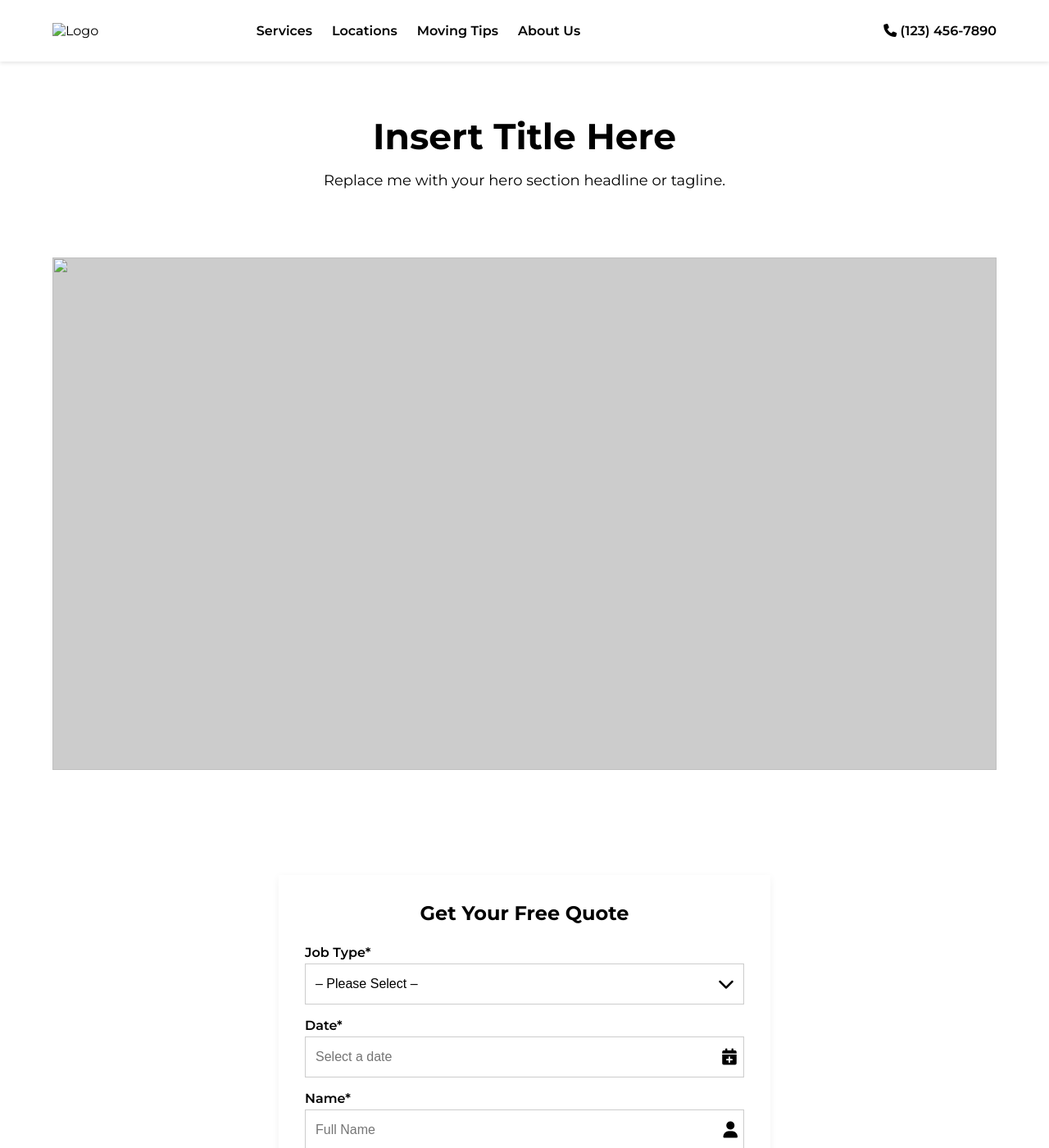
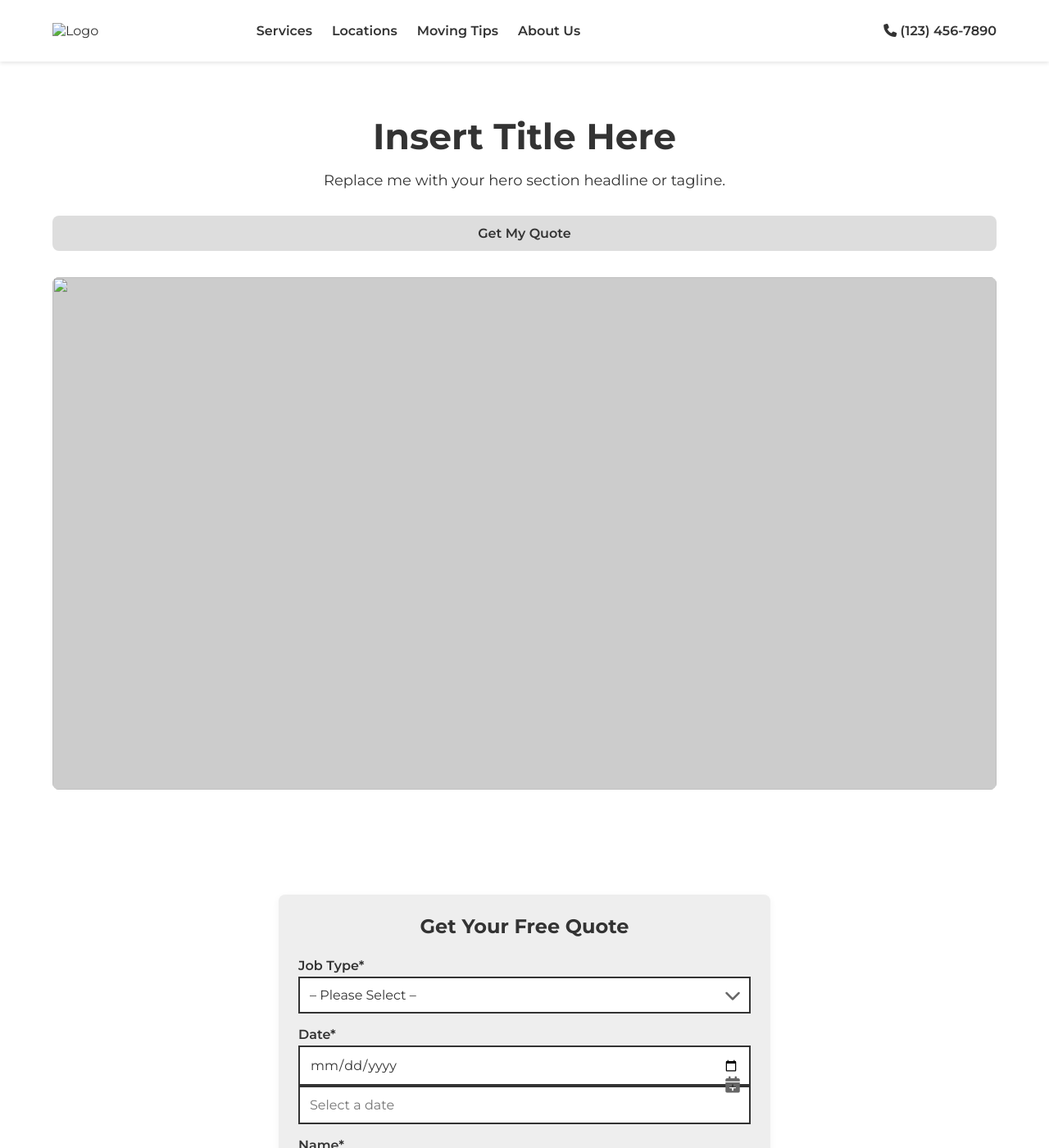
Before and after one commit to transamericanlogisticsgroup/brand-website-template, a Jekyll site: the page built from index.html, in a window 1280 px wide and 1400 px high. Shown: the whole window at 82% size. Built offline with Jekyll 4.4.1, drawn with Linux system fonts in a browser that asks for light colours.

Commit message:
Update quote.html

```diff
--- a/_includes/quote.html
+++ b/_includes/quote.html
@@ -2,145 +2,80 @@
 
 <style>
   :root {
-    --primary-color:    {{ site.primary_color }};
-    --accent-color:     {{ site.accent_color }};
-    --text-color:       {{ site.text_color }};
-    --secondary-bg:     {{ site.secondary_bg_color }};
-    --error-color:      {{ site.error_color }};
-    --border-radius:    {{ site.border_radius }};
-    --font-family:      '{{ site.google_fonts[0].family }}', sans-serif;
+    /* Typography */
+    --font-family:       '{{ site.theme.font.family }}', sans-serif;
+    --font-weight-normal:   {{ site.theme.font.weights[0] }};
+    --font-weight-semibold: {{ site.theme.font.weights[1] }};
+    --font-weight-bold:     {{ site.theme.font.weights[2] }};
+
+    /* Shapes */
+    --border-radius:     {{ site.theme.border_radius }};
+
+    /* Backgrounds */
+    --bg:                {{ site.theme.colors.background }};
+    --bg-alt:            {{ site.theme.colors.background_alt }};
+    --surface:           {{ site.theme.colors.surface }};
+
+    /* Primary palette */
+    --primary:           {{ site.theme.colors.primary }};
+    --primary-light:     {{ site.theme.colors.primary_light }};
+    --primary-dark:      {{ site.theme.colors.primary_dark }};
+
+    /* Secondary palette */
+    --secondary:         {{ site.theme.colors.secondary }};
+    --secondary-light:   {{ site.theme.colors.secondary_light }};
+    --secondary-dark:    {{ site.theme.colors.secondary_dark }};
+
+    /* Text */
+    --text:              {{ site.theme.colors.text }};
+    --text-light:        {{ site.theme.colors.text_light }};
+
+    /* Accent & states */
+    --accent:            {{ site.theme.colors.accent }};
+    --accent-dark:       {{ site.theme.colors.accent_dark }};
+    --error:             {{ site.theme.colors.error }};
   }
 
-  /* Spinner for submit button */
-  .spinner {
-    display: inline-block;
-    width: 1em; height: 1em;
-    border: 2px solid var(--accent-color);
-    border-top-color: transparent;
-    border-radius: 50%;
-    animation: spin 0.6s linear infinite;
-    vertical-align: middle;
+  /* Base reset */
+  body {
+    font-family: var(--font-family);
+    color: var(--text);
+    background-color: var(--bg);
   }
-  @keyframes spin { to { transform: rotate(360deg); } }
 
-  /* Add Address button */
-  #add-address {
-    display: block;
-    margin: 0 auto 3rem;
+  /* Container/Card */
+  .card {
+    background-color: var(--surface);
+    border-radius: var(--border-radius);
+    padding: 1.5rem;
+  }
+
+  /* Form elements */
+  input, select, textarea {
+    width: 100%;
     padding: 0.75rem;
-    width: auto;
+    background-color: var(--bg);
+    border: 1px solid var(--primary-light);
     border-radius: var(--border-radius);
-    background-color: var(--accent-color);
-    color: #fff;
+    box-sizing: border-box;
     font-family: var(--font-family);
     font-size: 1rem;
-    font-weight: 600;
-    text-align: center;
-    border: none;
-    cursor: pointer;
-    transition: background-color 0.2s ease;
-  }
-  #add-address:hover {
-    background-color: var(--primary-color);
+    color: var(--text);
+    appearance: none;
   }
 
-  /* Base field styles */
-  select,
-  input[type="text"],
-  input[type="tel"],
-  input[type="email"] {
-    width: 100%;
-    padding: 0.75rem;
-    padding-right: 2.5rem;
-    background: #fff;
-    border: 1px solid #ccc;
-    border-radius: var(--border-radius);
-    box-sizing: border-box;
-    appearance: none;
-    -webkit-appearance: none;
-    -moz-appearance: none;
-    font-family: var(--font-family);
-    font-size: 1rem;
-    font-weight: 400;
-    line-height: 1.5;
-    color: var(--text-color);
+  .field-wrapper {
+    position: relative;
+    margin-bottom: 1rem;
   }
-
-  /* Ensure readonly date display matches */
-  .field-wrapper input#date {
-    font-family: var(--font-family);
-    font-size: 1rem;
-    font-weight: 400;
-    line-height: 1.5;
-    color: var(--text-color);
-  }
-
-  /* Make the <select> look like the other inputs */
-  .field-wrapper select {
-    width: 100%;
-    padding: 0.75rem 2.5rem 0.75rem 0.75rem;
-    background: #fff;
-    border: 1px solid #ccc;
-    border-radius: var(--border-radius);
-    font-family: var(--font-family);
-    font-size: 1rem;
-    font-weight: 400;
-    line-height: 1.5;
-    color: var(--text-color);
-    box-sizing: border-box;
-    appearance: none;
-    -webkit-appearance: none;
-    -moz-appearance: none;
-  }
-
-  /* Hide native dropdown arrow in IE/Edge */
-  .field-wrapper select::-ms-expand {
-    display: none;
-  }
-
-  /* Style the options themselves */
-  .field-wrapper select option {
-    padding: 0.75rem;
-    background: #fff;
-    color: var(--text-color);
-  }
-
-  /* Keep your Font-Awesome chevron perfectly positioned */
-  .field-wrapper i.fa-chevron-down {
+  .field-wrapper i {
     position: absolute;
-    top: 50%;
-    right: 0.75rem;
+    top: 50%; right: 0.75rem;
     transform: translateY(-50%);
     pointer-events: none;
     font-size: 1.25rem;
+    color: var(--text-light);
   }
-
-  /* Invisible native date input to trigger picker */
-  .field-wrapper input#date-picker {
-    position: absolute;
-    top: 0; left: 0;
-    width: 100%; height: 100%;
-    opacity: 0;
-    cursor: pointer;
-  }
-
-  /* Wrapper for fields with icons */
-  .field-wrapper {
-    position: relative;
-    margin-bottom: 1rem;
-    color: var(--accent-color);
-  }
-
-  /* Decorative icons never block clicks */
-  .field-wrapper i {
-    position: absolute;
-    top: 50%; right: 0.5rem;
-    transform: translateY(-50%);
-    font-size: 1.25rem;
-    pointer-events: none;
-  }
-
-  /* Delete-X button: visible only after 3+ addresses */
   .field-wrapper .delete-icon {
     position: absolute;
     top: 50%; right: 0.5rem;
@@ -149,111 +84,128 @@
     border: none;
     cursor: pointer;
     font-size: 1.25rem;
-    color: var(--error-color);
+    color: var(--error);
     display: none;
-    z-index: 2;
-    pointer-events: all;
   }
   .address-group.show-delete .delete-icon {
     display: block;
   }
 
-  /* Hide native date picker icon */
-  input[type="date"]::-webkit-calendar-picker-indicator { opacity: 0; }
-  input[type="date"]::-ms-clear,
-  input[type="date"]::-ms-expand { display: none; }
+  /* Custom dropdown arrow */
+  .field-wrapper select::-ms-expand { display: none; }
 
-  /* Modal backdrop */
+  /* Spinner */
+  .spinner {
+    display: inline-block;
+    width: 1em; height: 1em;
+    border: 2px solid var(--accent);
+    border-top-color: transparent;
+    border-radius: 50%;
+    animation: spin 0.6s linear infinite;
+    vertical-align: middle;
+  }
+  @keyframes spin { to { transform: rotate(360deg); } }
+
+  /* Buttons */
+  .btn-primary {
+    display: inline-block;
+    background-color: var(--primary);
+    color: var(--bg);
+    border: none;
+    border-radius: var(--border-radius);
+    padding: 0.75rem 1.5rem;
+    font-family: var(--font-family);
+    font-weight: var(--font-weight-semibold);
+    font-size: 1rem;
+    cursor: pointer;
+    text-align: center;
+    transition: background-color 0.2s ease;
+  }
+  .btn-primary:hover {
+    background-color: var(--primary-dark);
+  }
+
+  .btn-secondary {
+    display: inline-block;
+    background-color: var(--secondary);
+    color: var(--bg);
+    border: none;
+    border-radius: var(--border-radius);
+    padding: 0.5rem 1rem;
+    font-family: var(--font-family);
+    font-weight: var(--font-weight-normal);
+    font-size: 1rem;
+    cursor: pointer;
+    text-align: center;
+    transition: background-color 0.2s ease;
+  }
+  .btn-secondary:hover {
+    background-color: var(--secondary-dark);
+  }
+
+  .btn-accent {
+    display: block;
+    margin: 0 auto 1.5rem;
+    background-color: var(--accent);
+    color: var(--text);
+    border: none;
+    border-radius: var(--border-radius);
+    padding: 0.75rem;
+    font-family: var(--font-family);
+    font-weight: var(--font-weight-semibold);
+    font-size: 1rem;
+    cursor: pointer;
+    text-align: center;
+    transition: background-color 0.2s ease;
+  }
+  .btn-accent:hover {
+    background-color: var(--accent-dark);
+  }
+
+  /* Modal */
   .modal-backdrop {
-    position: fixed;
-    top: 0; left: 0;
-    width: 100%; height: 100%;
+    position: fixed; inset: 0;
     background: rgba(0,0,0,0.5);
     display: none;
-    align-items: center;
-    justify-content: center;
+    align-items: center; justify-content: center;
     z-index: 1000;
   }
   .modal {
-    background: #fff;
+    background: var(--bg);
     padding: 2rem;
     border-radius: var(--border-radius);
     max-width: 400px; width: 90%;
     box-shadow: 0 4px 12px rgba(0,0,0,0.15);
   }
   .modal h3 {
-    margin-top: 0; margin-bottom: 1rem;
-    color: var(--primary-color);
+    margin: 0 0 1rem;
+    font-family: var(--font-family);
+    color: var(--primary);
   }
-  .modal p { margin-bottom: 1.5rem; }
-  .modal .btn-group {
-    display: flex; gap: 1rem; justify-content: flex-end;
-  }
-  .modal .btn {
-    padding: 0.5rem 1rem;
-    border-radius: var(--border-radius);
-    border: 1px solid var(--text-color);
-    background: var(--secondary-bg);
-    color: var(--text-color);
-    cursor: pointer;
-    font-family: var(--font-family);
-    font-size: 1rem;
-  }
-  .modal .btn-confirm {
-    background: var(--accent-color);
-    color: #fff;
-    border: none;
+  .modal p { margin-bottom: 1rem; }
+  .btn-group {
+    display: flex; gap: 0.5rem; justify-content: flex-end;
   }
 
-  /* Full-width quote submit button */
-  .btn-submit {
-    display: block;
-    width: 100%;
-    padding: 0.75rem;
-    border-radius: var(--border-radius);
-    background-color: var(--primary-color);
-    color: #fff;
-    font-family: var(--font-family);
-    font-size: 1rem;
-    font-weight: 600;
-    text-align: center;
-    border: none;
-    cursor: pointer;
-  }
-  .btn-submit:hover {
-    background-color: var(--accent-color);
-  }
-
-  #job-type option {
-    font-family: var(--font-family);
-    font-size: 1rem;
-    font-weight: 400;
-    line-height: 1.5;
-    color: var(--text-color);
-    background: #fff;
-  }
-
+  /* Scrollbars */
   #job-type::-webkit-scrollbar {
-    width: 0.75rem;
-    border-radius: var(--border-radius);
+    width: 0.75rem; border-radius: var(--border-radius);
   }
   #job-type::-webkit-scrollbar-track {
-    background: #f1f1f1;
-    border-radius: var(--border-radius);
+    background: var(--bg-alt); border-radius: var(--border-radius);
   }
   #job-type::-webkit-scrollbar-thumb {
-    background: #ccc;
-    border-radius: var(--border-radius);
+    background: var(--primary-light); border-radius: var(--border-radius);
   }
 </style>
 
 <section id="quote">
   <div class="container">
     <div class="card">
-      <h2 style="color:var(--primary-color); text-align:center; margin-bottom:1.5rem;">
+      <h2 style="text-align:center; margin-bottom:1.5rem;">
         Get Your Free Quote
       </h2>
-      <form id="quote-form" method="POST" action="{{ site.quote.submission_url }}">
+      <form id="quote-form" action="{{ site.quote.submission_url }}" method="POST">
         <input type="hidden" name="To" value="{{ site.phone.ie64 }}" />
 
         <!-- Job Type -->
@@ -280,17 +232,17 @@
                 <option>Office Relocation</option>
               </optgroup>
             </select>
-            <i class="fa-solid fa-chevron-down" aria-hidden="true"></i>
+            <i class="fa-solid fa-chevron-down"></i>
           </div>
         </div>
 
         <!-- Date -->
         <div class="form-group">
-          <label for="date">Date*</label>
+          <label for="date-picker">Date*</label>
           <div class="field-wrapper">
             <input type="date" id="date-picker" required />
-            <input type="text" id="date" name="date" placeholder="Select a date" required readonly />
-            <i class="fa-solid fa-calendar-plus" aria-hidden="true"></i>
+            <input type="text" id="date" name="date" placeholder="Select a date" readonly required />
+            <i class="fa-solid fa-calendar-plus"></i>
           </div>
         </div>
 
@@ -299,7 +251,7 @@
           <label for="name">Name*</label>
           <div class="field-wrapper">
             <input type="text" id="name" name="name" placeholder="Full Name" required />
-            <i class="fa-solid fa-user" aria-hidden="true"></i>
+            <i class="fa-solid fa-user"></i>
           </div>
         </div>
 
@@ -308,7 +260,7 @@
           <label for="phone">Phone Number*</label>
           <div class="field-wrapper">
             <input type="tel" id="phone" name="From" placeholder="+1XXXXXXXXXX" required />
-            <i class="fa-solid fa-phone" aria-hidden="true"></i>
+            <i class="fa-solid fa-phone"></i>
           </div>
         </div>
 
@@ -317,38 +269,36 @@
           <label for="email">Email*</label>
           <div class="field-wrapper">
             <input type="email" id="email" name="email" placeholder="you@example.com" required />
-            <i class="fa-solid fa-envelope" aria-hidden="true"></i>
+            <i class="fa-solid fa-envelope"></i>
           </div>
         </div>
 
-        <!-- Service Addresses -->
+        <!-- Addresses -->
         <div id="addresses-container">
           <div class="form-group address-group">
             <label>Address A*</label>
             <div class="field-wrapper">
               <input type="text" name="Addresses" placeholder="Enter Address A" required />
-              <button type="button" class="delete-icon" aria-label="Delete address">
-                <i class="fa-solid fa-xmark"></i>
-              </button>
+              <button type="button" class="delete-icon"><i class="fa-solid fa-xmark"></i></button>
             </div>
           </div>
           <div class="form-group address-group">
             <label>Address B</label>
             <div class="field-wrapper">
               <input type="text" name="Addresses" placeholder="Enter Address B" />
-              <button type="button" class="delete-icon" aria-label="Delete address">
-                <i class="fa-solid fa-xmark"></i>
-              </button>
+              <button type="button" class="delete-icon"><i class="fa-solid fa-xmark"></i></button>
             </div>
           </div>
         </div>
-        <button type="button" id="add-address">
+        <button type="button" id="add-address" class="btn-accent">
           <i class="fa-solid fa-plus"></i> Add Address
         </button>
 
         <!-- Submit -->
         <div class="form-group">
-          <button type="submit" id="submit-btn" class="btn-submit">Get My Quote!</button>
+          <button type="submit" id="submit-btn" class="btn-primary">
+            <span>Get My Quote!</span>
+          </button>
         </div>
       </form>
 
@@ -360,14 +310,14 @@
           <p><strong>Phone:</strong> <span id="confirm-phone"></span></p>
           <p><strong>Email:</strong> <span id="confirm-email"></span></p>
           <div class="btn-group">
-            <button type="button" class="btn" id="cancel-btn">Cancel</button>
-            <button type="button" class="btn btn-confirm" id="confirm-btn">Confirm</button>
+            <button type="button" class="btn-secondary" id="cancel-btn">Cancel</button>
+            <button type="button" class="btn-primary" id="confirm-btn">Confirm</button>
           </div>
         </div>
       </div>
 
       <!-- Success Message -->
-      <div id="quote-success" style="display:none; text-align:center; margin-top:1rem; color:var(--primary-color);">
+      <div id="quote-success" style="display:none; text-align:center; margin-top:1rem; color:var(--primary);">
         <strong>Sent!</strong><br>
         Thank you! You will receive an emailed quote and an SMS or call follow-up shortly.
       </div>
@@ -391,7 +341,7 @@
   const confirmEmail = document.getElementById('confirm-email');
   const letters = 'ABCDEFGHIJKLMNOPQRSTUVWXYZ'.split('');
 
-  form.addEventListener('submit', (e) => {
+  form.addEventListener('submit', e => {
     if (!form.checkValidity()) {
       form.reportValidity();
       return;
@@ -418,23 +368,23 @@
   function refresh() {
     const groups = container.querySelectorAll('.address-group');
     groups.forEach((g, i) => {
-      const label = g.querySelector('label');
-      const input = g.querySelector('input');
-      label.textContent = `Address ${letters[i]}${i === 0 ? '*' : ''}`;
-      input.placeholder = `Enter Address ${letters[i]}`;
-      input.required = i === 0;
+      const lbl = g.querySelector('label');
+      const inp = g.querySelector('input');
+      lbl.textContent = `Address ${letters[i]}${i === 0 ? '*' : ''}`;
+      inp.placeholder = `Enter Address ${letters[i]}`;
+      inp.required = i === 0;
       g.classList.toggle('show-delete', groups.length >= 3);
     });
   }
   function attach(g) {
-    g.querySelector('.delete-icon')
-     .addEventListener('click', () => {
-       g.remove();
-       refresh();
-     });
+    g.querySelector('.delete-icon').addEventListener('click', () => {
+      g.remove();
+      refresh();
+    });
   }
   container.querySelectorAll('.address-group').forEach(attach);
   refresh();
+
   addBtn.addEventListener('click', () => {
     const g = document.createElement('div');
     g.className = 'form-group address-group';
@@ -458,9 +408,7 @@
     refresh();
   });
 
-  cancelBtn.addEventListener('click', () => {
-    modal.style.display = 'none';
-  });
+  cancelBtn.addEventListener('click', () => modal.style.display = 'none');
 
   confirmBtn.addEventListener('click', async () => {
     modal.style.display = 'none';
```
Also changed, not shown: other parts of _includes/quote.html (+11 -15 lines).
